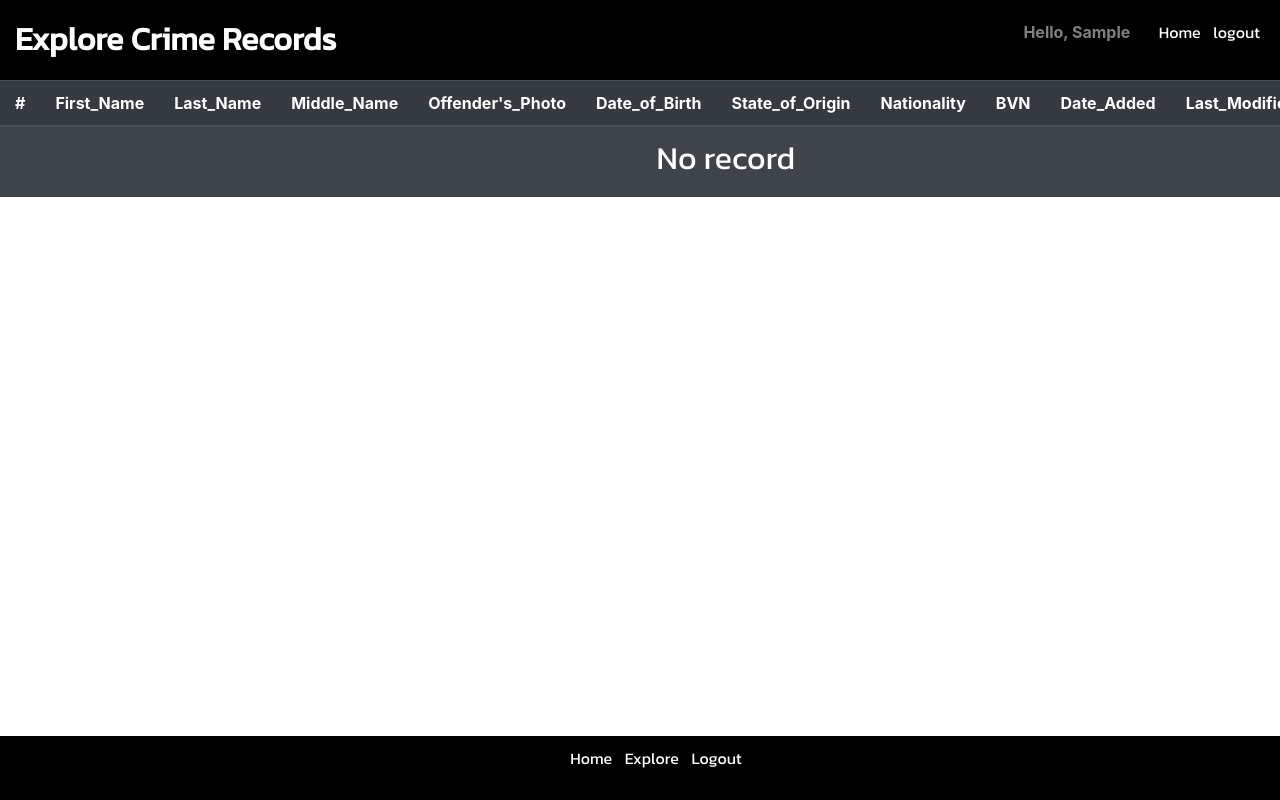
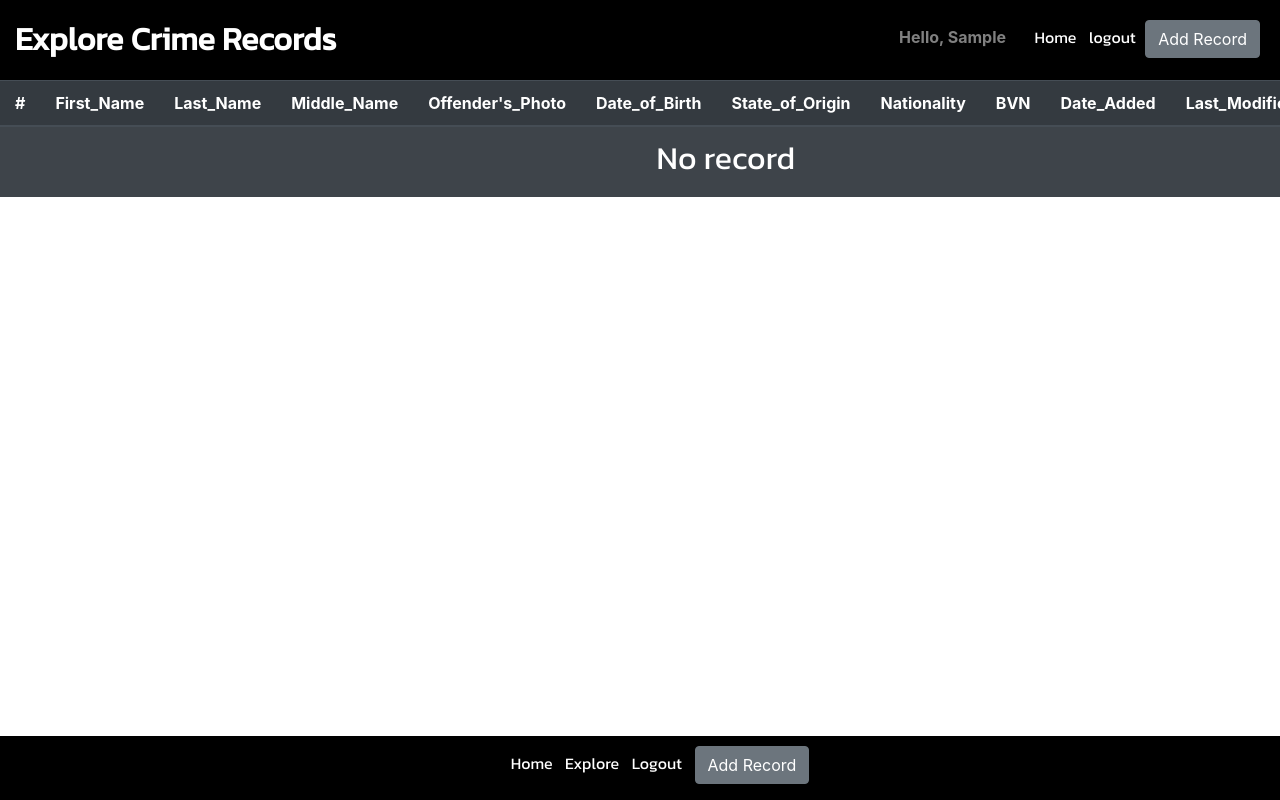
Before and after one commit to Imuhammed24/crimeSystem, a Django app: page /crimes/ in a window 1280 px wide. Run offline with Django 3.2, Linux system fonts and the light colour scheme; the visitor is signed in with stand-in values (Sample User, id 1); data that the repository does not hold is empty; parts of the project's set-up code (start-up, migrations or seed data) failed here and were passed over; some libraries are stand-ins or nearby versions.

```diff
--- a/account/templates/footer.html
+++ b/account/templates/footer.html
@@ -6,6 +6,9 @@
             <li class="list-unstyled d-inline mr-2 text-white"><a {% if request.user.is_authenticated %} href="{% url 'account:home' %}" {% else%} href="/" {% endif %} class="text-white">Home</a></li>
             <li class="list-unstyled d-inline mr-2 text-white"><a href="{% url 'crime_records:crime_list' %}" class="text-white">Explore</a></li>
             <li class="list-unstyled d-inline mr-2 text-white"><a href="" class="text-white">Logout</a></li>
+            {% if section == 'explore' %}
+            <li class="list-unstyled d-inline"><button type="button" data-toggle="modal" data-target="#exampleModalLong" class="text-white btn btn-secondary">Add Record</button></li>
+            {% endif %}
         </ul>
     </center>
 </footer>
--- a/account/templates/header.html
+++ b/account/templates/header.html
@@ -10,5 +10,8 @@
         <li class="list-unstyled d-inline font-weight-bold text-white-50 mr-4">Hello, {{request.user.username.title}}</li>
         <li class="list-unstyled d-inline mr-2"><a {% if request.user.is_authenticated %} href="{% url 'account:home' %}" {% else%} href="/" {% endif %} class="text-white">Home</a></li>
         <li class="list-unstyled d-inline"><a href="" class="text-white">logout</a></li>
+        {% if section == 'explore' %}
+        <li class="list-unstyled d-inline"><button type="button" data-toggle="modal" data-target="#exampleModalLong" class="text-white btn btn-secondary">Add Record</a></li>
+        {% endif %}
     </ul>
 </header>
--- /dev/null
+++ b/crime_records/forms.py
@@ -0,0 +1,12 @@
+from django import forms
+from crime_records.models import CrimeRecord
+
+
+class CrimeRecordForm(forms.ModelForm):
+    class Meta:
+        model = CrimeRecord
+        fields = [
+            'first_name', 'last_name', 'middle_name', 'passport',
+            'date_of_birth', 'state_of_origin', 'nationality',
+            'BVN', 'description', 'extra_note',
+        ]
--- a/crime_records/models.py
+++ b/crime_records/models.py
@@ -41,7 +41,7 @@ class CrimeRecord(models.Model):
     nationality = models.CharField(max_length=40, default='Nigeria')
     BVN = models.CharField(max_length=10)
     description = models.TextField()
-    extra_note = models.CharField(max_length=300)
+    extra_note = models.CharField(max_length=300, null=True, blank=True)
     modified = models.DateTimeField(auto_now=True)
     created = models.DateTimeField(auto_now_add=True)
 
--- a/crime_records/templates/crime_records/explore-all.html
+++ b/crime_records/templates/crime_records/explore-all.html
@@ -8,6 +8,32 @@
     <div class="content-div-explore">
         {% include 'crime_records/list.html' %}
     </div>
+
+    <!-- Modal -->
+    <div class="modal fade" id="exampleModalLong" tabindex="-1" role="dialog" aria-labelledby="exampleModalLongTitle" aria-hidden="true">
+      <div class="modal-dialog" role="document">
+        <div class="modal-content">
+          <div class="modal-header">
+            <h5 class="modal-title" id="exampleModalLongTitle">Add Crime Record</h5>
+            <button type="button" class="close" data-dismiss="modal" aria-label="Close">
+              <span aria-hidden="true">&times;</span>
+            </button>
+          </div>
+          <div class="modal-body">
+              <form id="add-record-form" enctype="multipart/form-data" action="{% url 'crime_records:add_crime_record' %}" method="post">
+                  {% csrf_token %}
+                  {{ add_record_form.as_p }}
+                  <button type="submit" class="btn btn-success">Save</button>
+              </form>
+          </div>
+          <div class="modal-footer">
+            <button type="button" class="btn btn-danger" data-dismiss="modal">Close</button>
+
+          </div>
+        </div>
+      </div>
+    </div>
+
 </section>
 {% include 'footer.html' %}
 
--- a/crime_records/templates/crime_records/list.html
+++ b/crime_records/templates/crime_records/list.html
@@ -32,7 +32,7 @@
               <td><a href="{% url 'crime_records:crime_detail' record.id %}" class="text-white">{{record.created}}</a></td>
               <td><a href="{% url 'crime_records:crime_detail' record.id %}" class="text-white">{{record.modified}}</a></td>
               <td><a class="btn btn-primary">edit</a></td>
-              <td><a href="{% url 'crime_records:delete_crime_record' record.id %}" onclick="confirm('Do you want to delete this record?')" class="btn btn-danger">delete</a></td>
+              <td><a href="{% url 'crime_records:delete_crime_record' record.id %}" onclick="if (! confirm('Do you want to delete this record?')) { return false; }" class="btn btn-danger">delete</a></td>
               {% empty %}
               <td colspan="13" align="center"><h2>No record</h2></td>
               </tr>
--- a/crime_records/urls.py
+++ b/crime_records/urls.py
@@ -1,8 +1,11 @@
 from django.urls import path
-from .views import crime_list_view, crime_detail_view, delete_crime_view
+from .views import crime_list_view, crime_detail_view, delete_crime_view,\
+    add_crime_record_view, edit_crime_view
 
 urlpatterns = [
     path('', crime_list_view, name='crime_list'),
+    path('add/', add_crime_record_view, name='add_crime_record'),
     path('<record_id>/', crime_detail_view, name='crime_detail'),
     path('delete/<record_id>/', delete_crime_view, name='delete_crime_record'),
+    path('edit/<record_id>/', edit_crime_view, name='edit_crime_record'),
 ]
--- a/crime_records/views.py
+++ b/crime_records/views.py
@@ -1,13 +1,18 @@
-from django.shortcuts import render, get_object_or_404
+from django.contrib import messages
+from django.shortcuts import render, get_object_or_404, redirect
+
+from crime_records.forms import CrimeRecordForm
 from crime_records.models import CrimeRecord
 
 
 def crime_list_view(request):
     records = CrimeRecord.objects.all()
+    crime_record_form = CrimeRecordForm()
     context = {
         'records': records,
         'html_title': 'EXPLORE RECORDS',
         'section': 'explore',
+        'add_record_form': crime_record_form
     }
     return render(request, 'crime_records/explore-all.html', context)
 
@@ -25,10 +30,13 @@ def crime_detail_view(request, record_id):
 def delete_crime_view(request, record_id):
     record = get_object_or_404(CrimeRecord, id=record_id)
     record.delete()
-    records = CrimeRecord.objects.all()
-    context = {
-        'records': records,
-        'html_title': 'EXPLORE RECORDS',
-        'section': 'explore',
-    }
-    return render(request, 'crime_records/explore-all.html', context)
+    return redirect('crime_records:crime_list')
+
+
+def add_crime_record_view(request):
+    if request.method == 'POST':
+        form = CrimeRecordForm(request.POST or None, request.FILES or None)
+        if form.is_valid():
+            form.save()
+            messages.success(request, "Added Successfully!")
+    return redirect('crime_records:crime_list')
--- a/static/css/style.css
+++ b/static/css/style.css
@@ -143,7 +143,30 @@ div.description_p{
     padding: 0 5px;
 }
 
-#profile-date-section{
+#profile-date-section {
     float: right;
     margin-top: 50px;
 }
+
+#add-record-form p label{
+    display: block;
+}
+
+
+#add-record-form p input, #add-record-form p textarea{
+    border: unset;
+    padding: 10px;
+    background-color: #ececec;
+    border-radius: 30px;
+    transition: .9s;
+}
+
+#add-record-form p input:hover, #add-record-form p textarea:hover{
+    background-color: white;
+    border: 2px solid black;
+}
+
+#add-record-form p input:focus, #add-record-form p textarea:focus{
+    border: 2px solid black;
+    outline: none;
+}
```
Also changed, not shown: crime_records/templates/crime_records/record/edit.html (+17 -0 lines), crime_records/migrations/0001_initial.py (added).
